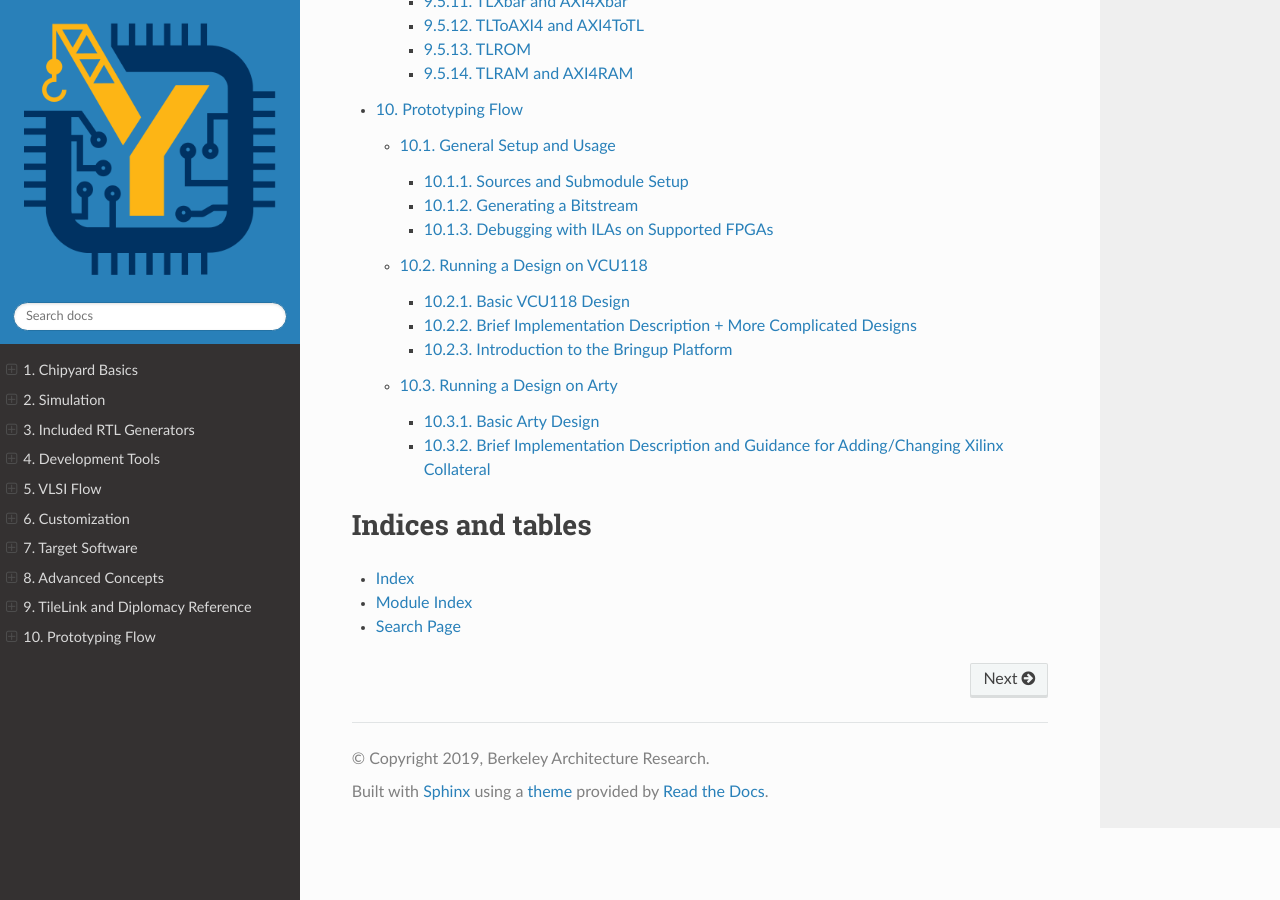
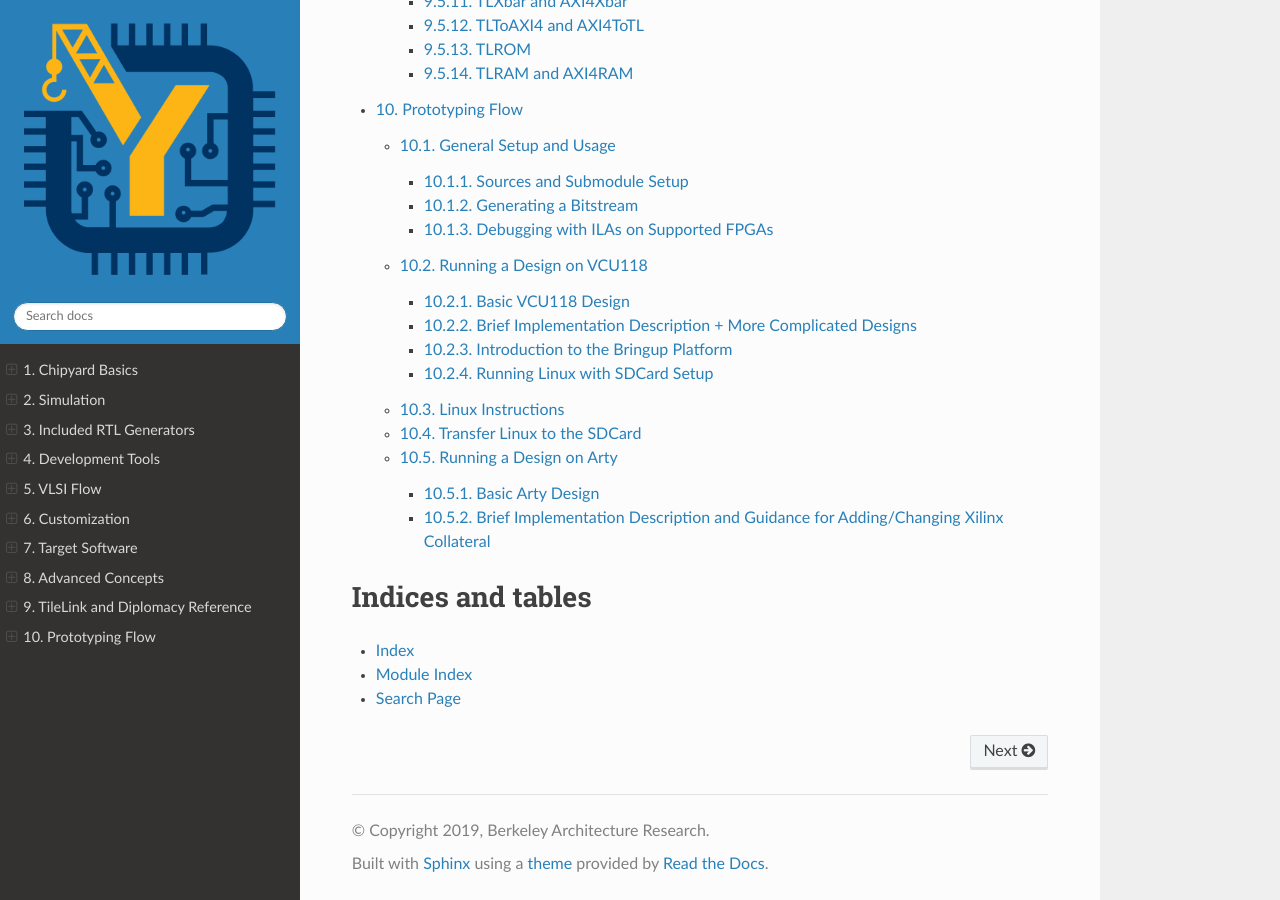
Before and after one commit to ucb-bar/chipyard, a Sphinx documentation site: the page built from docs/index.rst, in a window 1280 px wide and 900 px high, scrolled down 7777 px. Built offline with Sphinx 7.4.7 and the Read the Docs theme 2.0.0, drawn with Linux system fonts in a browser that asks for light colours; some of the changed lines change nothing that is shown.

Commit message:
First commit of docs [ci skip]

````diff
--- a/docs/Prototyping/VCU118.rst
+++ b/docs/Prototyping/VCU118.rst
@@ -58,3 +58,80 @@
 .. Note:: Remember that since whenever a new test harness is created (or the config changes, or the config packages changes, or...), you need to modify the make invocation.
     For example, ``make SUB_PROJECT=vcu118 CONFIG=MyNewVCU118Config CONFIG_PACKAGE=this.is.my.scala.package bitstream``.
     See :ref:`Prototyping/General:Generating a Bitstream` for information on the various make variables.
+
+Running Linux with SDCard Setup
+-------------------------------
+
+Both the bringup and normal VCU118 platforms are setup to boot Linux loaded from the SPI SDCard.
+
+Building Linux with FireMarshal
+~~~~~~~~~~~~~~~~~~~~~~~~~~~~~~~
+
+To build Linux that will run on the VCU118 prototype, we will use the FireMarshal platform.
+To understand FireMarshal in more depth, refer to it's documentation.
+
+1. Setup FireMarshal
+2. Switch the FireMarshal "board" to target the prototype platform using ``marshal-config.yaml``
+
+```
+    echo "board-dir : \'boards/prototype\' > PATH_TO_FIREMARSHAL/marshal-config.yaml
+```
+
+This should allow you to use the ``br-base.json`` workload built for the prototype platform (includes GPIO/SPI drivers).
+
+3. Run ``./marshal -v -d build br-base.json`` to build the workload with initramfs.
+
+4. Install the workload ``./marshal -v -d install -t prototype br-base.json``. This will flatten the binary.
+
+.. note:: Feel free to modify and build off the `br-base.json` using normal FireMarshal functionality.
+
+Setting up the SDCard
+~~~~~~~~~~~~~~~~~~~~~
+
+The following instructions are for Linux but you can follow a similar set of steps on Mac (using `gpt`).
+
+Linux Instructions
+==================
+
+Use `gdisk` to put the binary on the SDCard.
+The following steps use `/dev/sdc` as the path to the SD card (replace with your own path).
+
+1. Wipe the GPT on the card.
+
+`sudo gdisk /dev/sdc`
+
+2. Use the `z` command to zap everything.
+
+`sudo gdisk /dev/sdc`
+
+3. Change the default partition alignment to `1` so you can write to sector `34`.
+Do this with the `l` command.
+
+4. Then create the new GPT with `o`. Click yes on all the prompts.
+
+5. Create a 512MiB partition to store the Linux payload (note this can be smaller but it must be larger than the size of the Linux payload).
+Use `n` and select sector 34, with size `+1048576`.
+For the type search for the `apfs` type and use the hex number given.
+
+6. Create a second partition to store any other files with the rest of the SDCard.
+Use `n` and use the defaults for starting sector and overall size.
+For the type search for the `hfs` and use the hex number given.
+
+7. Write the changes using `w`.
+
+8. Setup the filesystem on the 2nd partition using the following command:
+
+`sudo mkfs.hfs -v "Prototype Data" /dev/sdc2`
+
+Note that `sdc2` is used since it points to the 2nd partition.
+
+Transfer Linux to the SDCard
+============================
+
+Finally transfer the `-flat` binary generated by FireMarshal to the sdcard:
+
+`sudo dd if=<path-to-firemarshal>/br-base-bin-nodisk-flat of=/dev/sdc1`
+
+Note that `sdc1` points to the 1st partition.
+
+Additionally at this point you can mount the 2nd partition, add files, and mount that on the Linux on the prototype.
````
